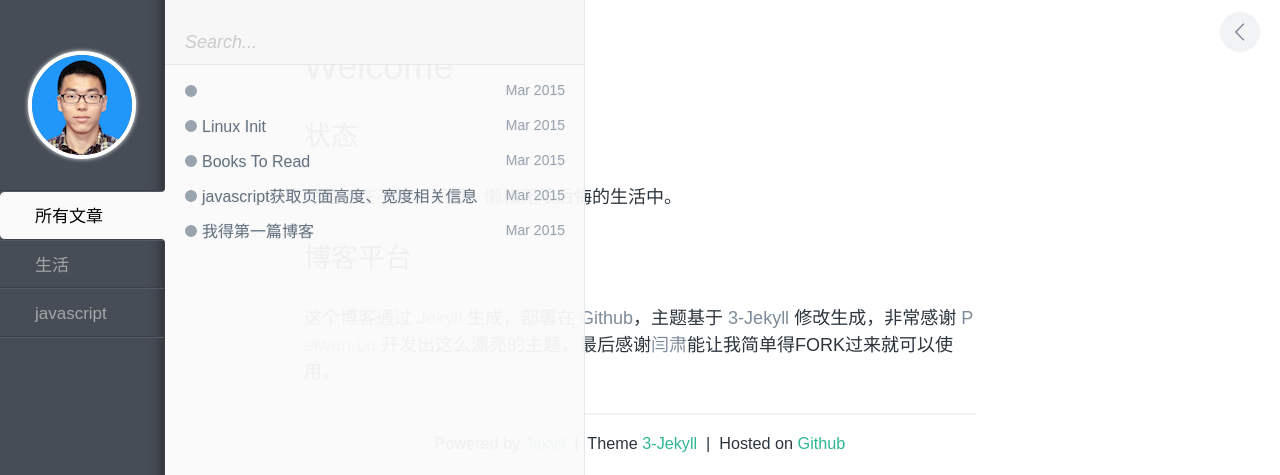
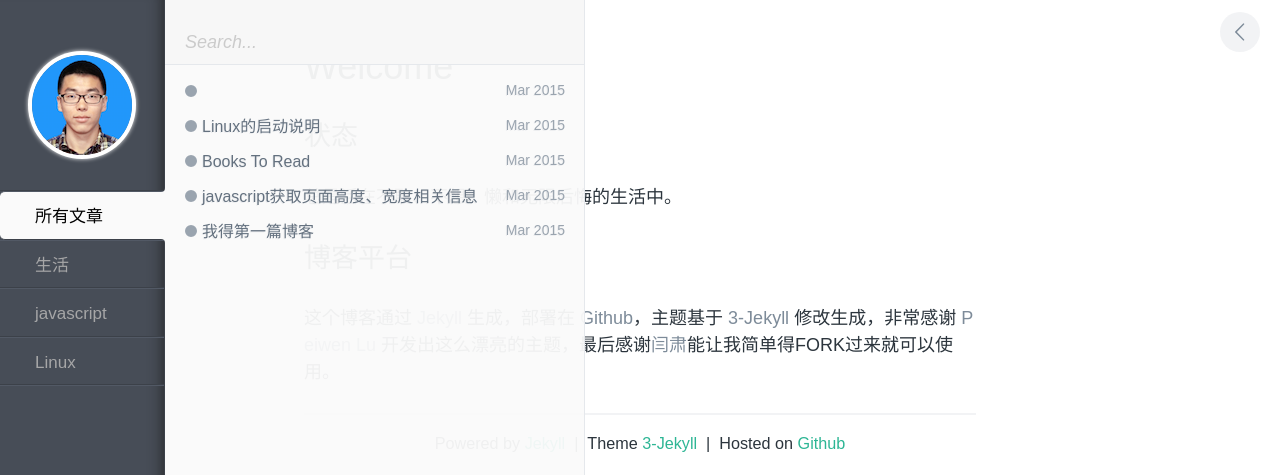
Before and after one commit to RockingWang/rockingwang.github.io, a Jekyll site: the page built from index.md, in a window 1280 px wide. Shown: the top 475 px of the page. Built offline with Jekyll 4.4.1, drawn with Linux system fonts in a browser that asks for light colours.

Commit message:
修改不能显示

```diff
--- a/_posts/linux/2015-03-20-Linux-init.md
+++ b/_posts/linux/2015-03-20-Linux-init.md
@@ -1,3 +1,10 @@
+---
+layout: post
+title: Linux的启动说明
+category: Linux
+keywords: linux init
+---
+
 #Linux的启动相关
 
 >遇到情况说明：同事添加Weblogic开机自启动，导致服务器开机后黑屏，只有weblogic可以访问，其他包括Oracle数据库和SSH均无法使用。
```
Also changed, not shown: _posts/linux/2015-03-10-how-to-shutdown-or-reboot-a-linux-os.md (+1 -0 lines).
